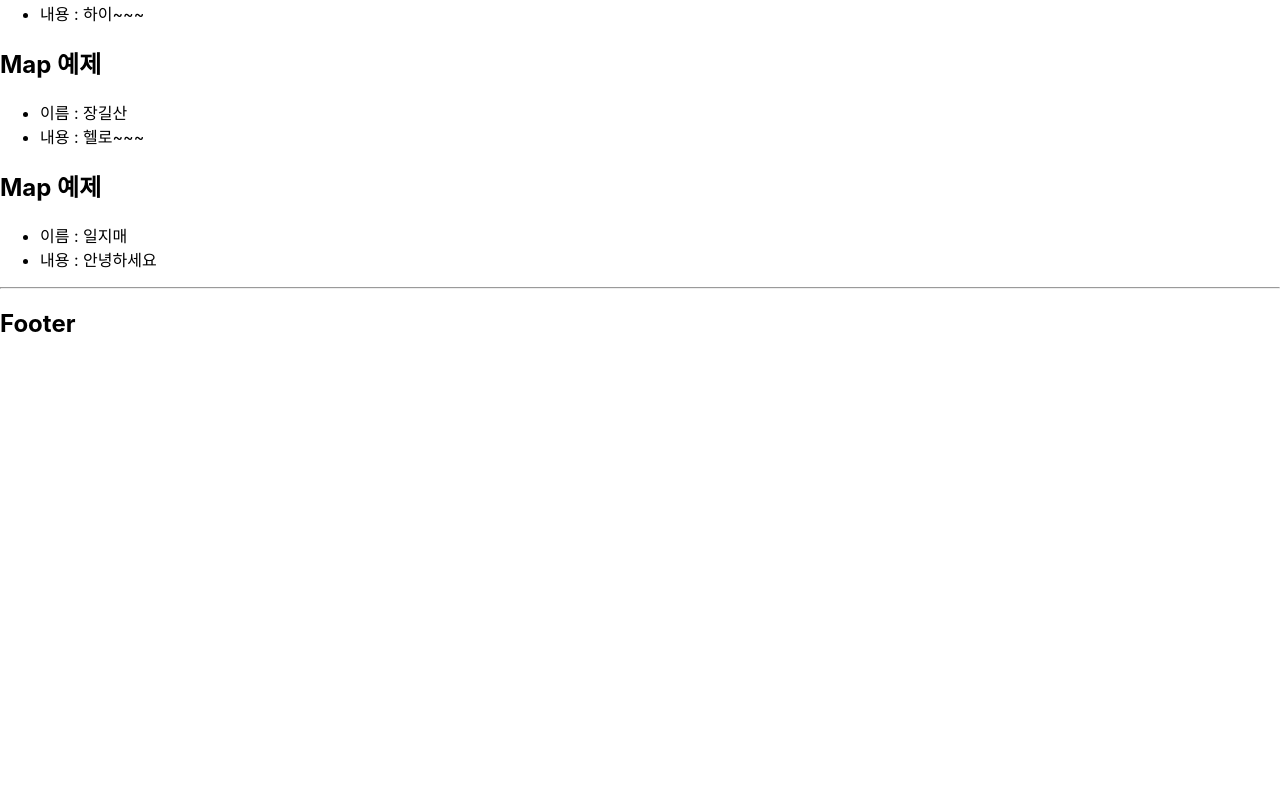
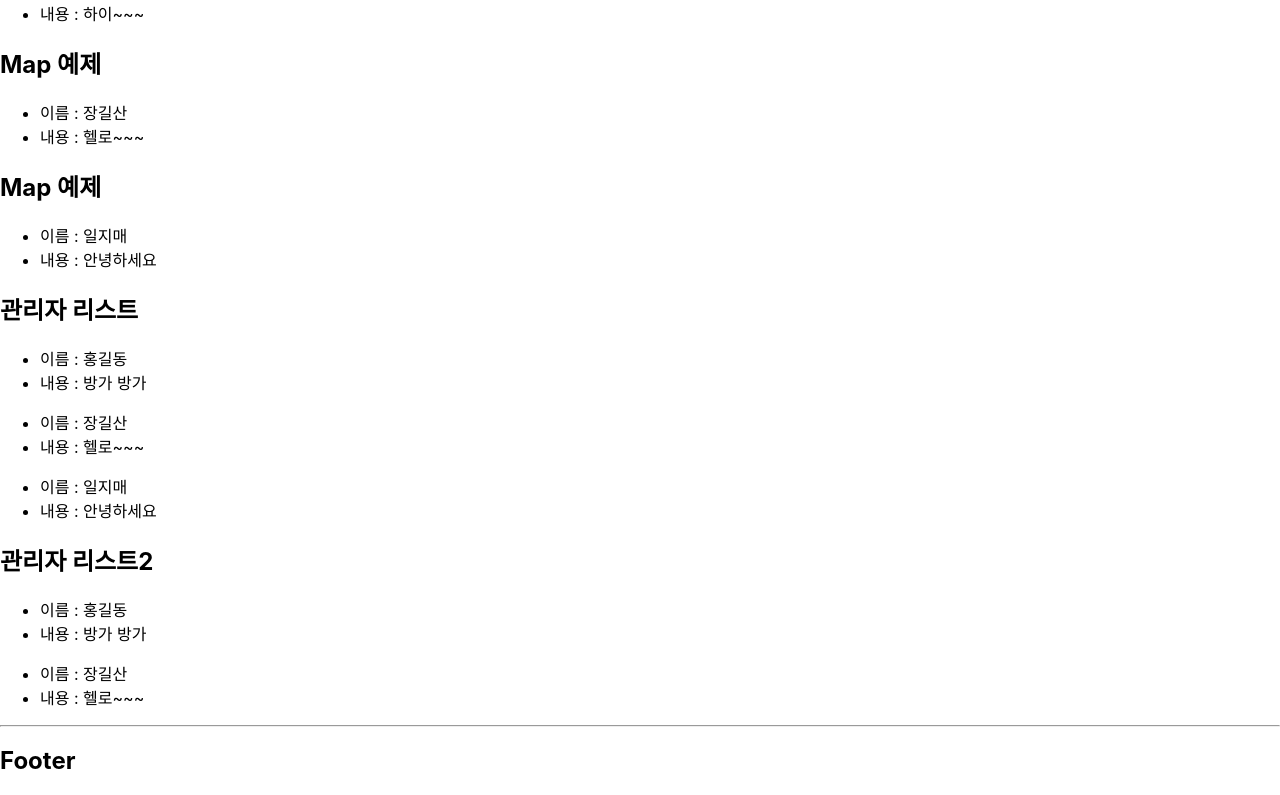
Before and after one commit to nohssam/2025_React01, a React (Create React App) app: page / in a window 1280 px wide. Shown: the part 1825-2620 px from the top of the page. Before the commit the page ends 2183 px from the top, so only its background shows below. Built offline with nearby package versions, Linux system fonts and the light colour scheme.

Commit message:
0516-01 Filter 기능 연습습

```diff
--- a/src/pages/step02/Main.jsx
+++ b/src/pages/step02/Main.jsx
@@ -2,6 +2,8 @@ import List01 from "../step03/List01";
 import List02 from "../step03/List02";
 import Profile from "../step03/Profile";
 import CommentList from "../step04/CommentList";
+import FilteredCommandList2 from "../step05/FilteredCommandList2";
+import FilteredCommandList from "../step05/FilteredCommentList";
 import Counter from "./Counter";
 
 function Main(props){
@@ -14,6 +16,8 @@ function Main(props){
             <List02 />
             <Profile />
             <CommentList />
+            <FilteredCommandList />
+            <FilteredCommandList2 />
         </main>
     );
 };
--- /dev/null
+++ b/src/pages/step05/FilteredCommandList2.jsx
@@ -0,0 +1,22 @@
+ import ItemList from "./Items"
+
+export default function FilteredCommandList2() {
+  const comments = [
+        {name:"홍길동", comment:"방가 방가", isAdmin:true},
+        {name:"임꺽정", comment:"하이~~~", isAdmin:false},
+        {name:"장길산", comment:"헬로~~~",isAdmin:true},
+        {name:"일지매", comment:"안녕하세요",isAdmin:false}
+   ];
+     return(
+        <>
+          <h2>관리자 리스트2</h2>
+          {comments
+          .filter(k=>k.isAdmin)
+          .map((k,i)=>{
+            return(
+                <ItemList key={i} name={k.name} comment={k.comment} />
+            )
+          })}
+        </>
+    )
+};
--- /dev/null
+++ b/src/pages/step05/FilteredCommentList.jsx
@@ -0,0 +1,23 @@
+ import ItemList from "./Items"
+
+export default function FilteredCommandList() {
+  const comments = [
+        {name:"홍길동", comment:"방가 방가", isAdmin:true},
+        {name:"임꺽정", comment:"하이~~~", isAdmin:false},
+        {name:"장길산", comment:"헬로~~~",isAdmin:true},
+        {name:"일지매", comment:"안녕하세요",isAdmin:true}
+   ];
+   // filter() - 조건에 맞는 항목만 추출
+   // 지금은 isAdmin이 true 인 것만 추출한다
+   const filtered = comments.filter(k=>k.isAdmin);
+    return(
+        <>
+          <h2>관리자 리스트</h2>
+          {filtered.map((k,i)=>{
+            return(
+                <ItemList key={i} name={k.name} comment={k.comment} />
+            )
+          })}
+        </>
+    )
+};
--- a/src/pages/step05/Items.jsx
+++ b/src/pages/step05/Items.jsx
@@ -3,7 +3,7 @@ export default function Items(props){
         <>
             <ul>
                 <li>이름 : {props.name}</li>
-                <li>내용 : {props.coment}</li>
+                <li>내용 : {props.comment}</li>
             </ul>
         </>
     );
```
